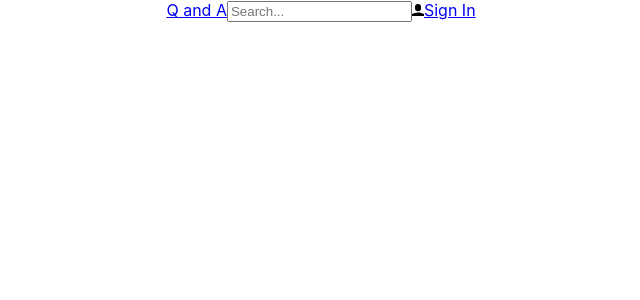
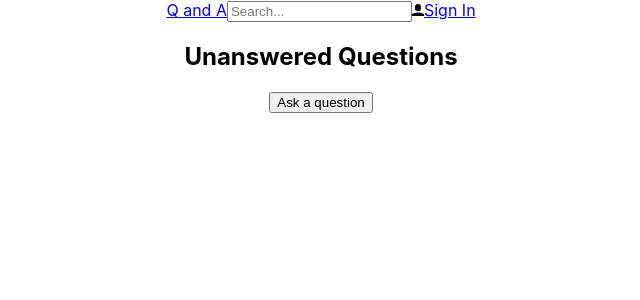
Before and after one commit to vytautas-dotcom/QAprojFrontend, a React (Create React App) app in the folder frontend/: page / in a window 1280 px wide. Shown: the top 300 px of the page, without its empty margins (319-959 px from the left). Built offline with nearby package versions, Linux system fonts and the light colour scheme.

Commit message:
Add new component HomePage and place it under the Header in App

```diff
--- a/frontend/src/App.tsx
+++ b/frontend/src/App.tsx
@@ -1,11 +1,13 @@
 import React from "react";
 import "./App.css";
 import { Header } from "./Header";
+import { HomePage } from "./HomePage";
 
 function App() {
   return (
     <div className="App">
       <Header />
+      <HomePage />
     </div>
   );
 }
--- /dev/null
+++ b/frontend/src/HomePage.tsx
@@ -0,0 +1,10 @@
+import React from "react";
+
+export const HomePage = () => (
+  <div>
+    <div>
+      <h2>Unanswered Questions</h2>
+      <button>Ask a question</button>
+    </div>
+  </div>
+);
```
